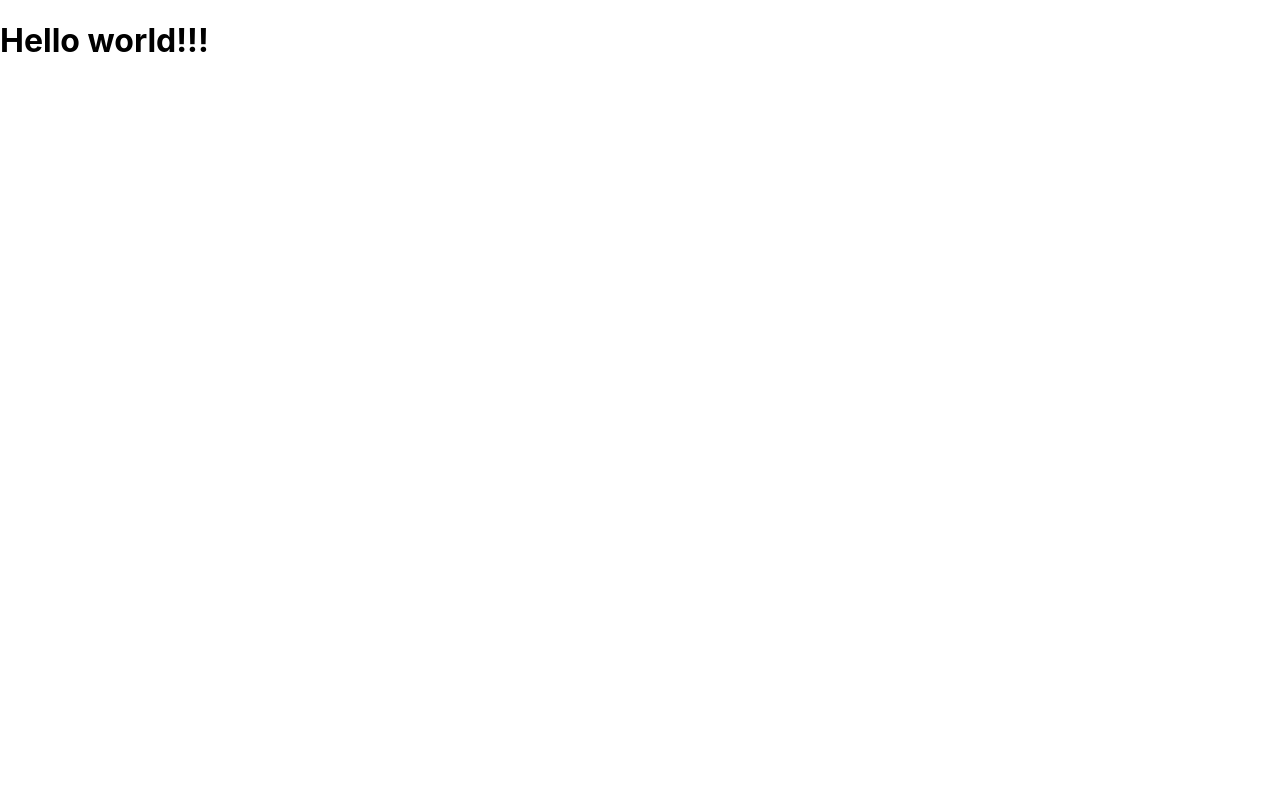
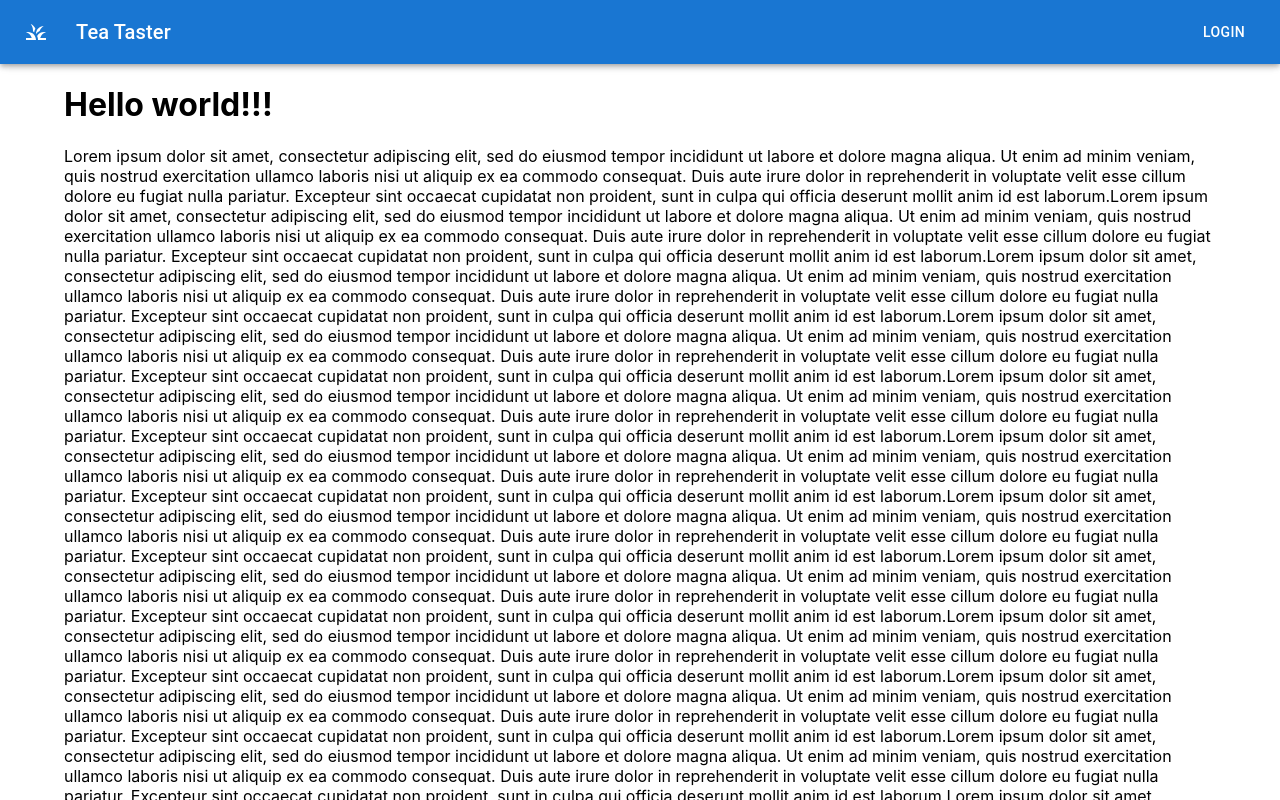
Before and after one commit to Antarus66/TeaTaster, a Next.js app: page / in a window 1280 px wide. Shown: the top 800 px of the page. Built offline with nearby package versions, Linux system fonts and the light colour scheme.

Commit message:
Added a Layout and Header

```diff
--- /dev/null
+++ b/components/Header.tsx
@@ -0,0 +1,26 @@
+import {
+  AppBar, Button, IconButton, Toolbar, Typography,
+} from '@mui/material';
+import GrassIcon from '@mui/icons-material/Grass';
+
+const Header = () => (
+    <AppBar position="sticky">
+      <Toolbar>
+        <IconButton
+          size="large"
+          edge="start"
+          color="inherit"
+          aria-label="menu"
+          sx={{ mr: 2 }}
+        >
+          <GrassIcon />
+        </IconButton>
+        <Typography variant="h6" component="div" sx={{ flexGrow: 1 }}>
+          Tea Taster
+        </Typography>
+        <Button color="inherit">Login</Button>
+      </Toolbar>
+    </AppBar>
+);
+
+export default Header;
--- /dev/null
+++ b/components/Layout.tsx
@@ -0,0 +1,18 @@
+import React from 'react';
+import { Container } from '@mui/material';
+import Header from './Header';
+
+export interface LayoutProps {
+  example?: null
+}
+
+const Layout: React.FC<LayoutProps> = (props) => (
+  <>
+    <Header />
+    <Container maxWidth="lg">
+      {props.children}
+    </Container>
+  </>
+);
+
+export default Layout;
--- a/package.json
+++ b/package.json
@@ -9,6 +9,10 @@
     "lint": "eslint --quiet --no-error-on-unmatched-pattern --fix true --ext .js,.ts,.tsx \"components/**\",\"pages/**\""
   },
   "dependencies": {
+    "@emotion/react": "^11.7.1",
+    "@emotion/styled": "^11.6.0",
+    "@mui/icons-material": "^5.3.0",
+    "@mui/material": "^5.3.0",
     "next": "12.0.8",
     "react": "17.0.2",
     "react-dom": "17.0.2"
--- a/pages/index.tsx
+++ b/pages/index.tsx
@@ -1,7 +1,18 @@
 import type { NextPage } from 'next';
+import Layout from '../components/Layout';
 
-const Home: NextPage = () => (
-    <h1>Hello world!!!</h1>
-);
+const Home: NextPage = () => {
+  const loremIpsum = 'Lorem ipsum dolor sit amet, consectetur adipiscing elit, sed do eiusmod tempor incididunt ut labore et dolore magna aliqua. Ut enim ad minim veniam, quis nostrud exercitation ullamco laboris nisi ut aliquip ex ea commodo consequat. Duis aute irure dolor in reprehenderit in voluptate velit esse cillum dolore eu fugiat nulla pariatur. Excepteur sint occaecat cupidatat non proident, sunt in culpa qui officia deserunt mollit anim id est laborum.';
+  const loremIpsumNumber = 40;
+  const longLoremIpsum = loremIpsum.repeat(loremIpsumNumber);
+  const placeholder = <p>{longLoremIpsum}</p>;
+
+  return (
+    <Layout>
+      <h1>Hello world!!!</h1>
+      {placeholder}
+    </Layout>
+  );
+};
 
 export default Home;
```
Also changed, not shown: .eslintrc.json, 1 other file (tests, documents, lock files or other folders).
